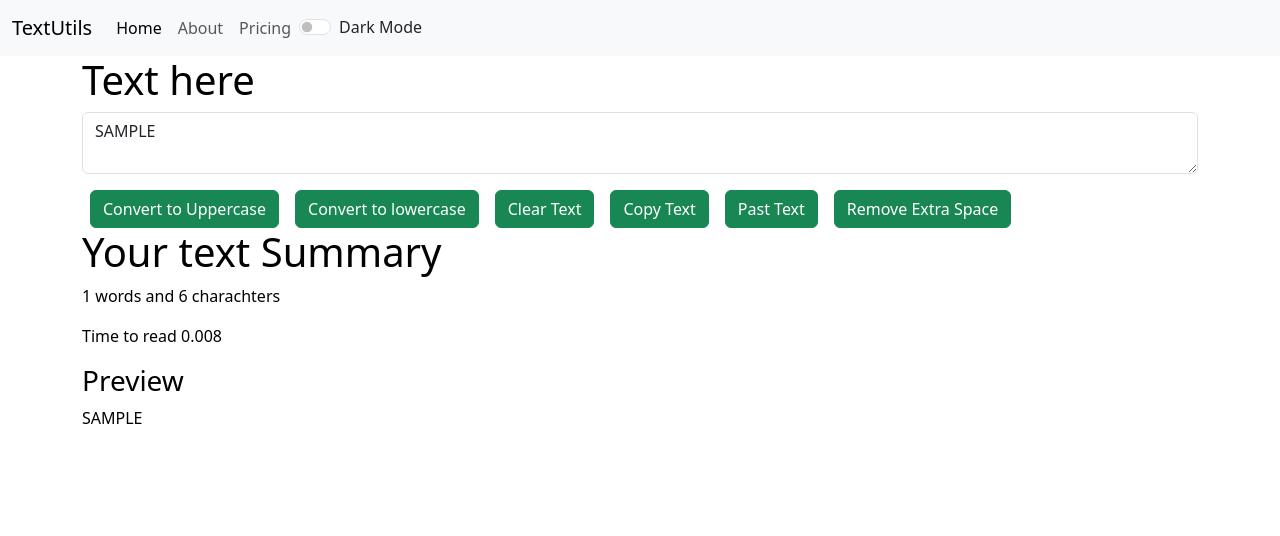
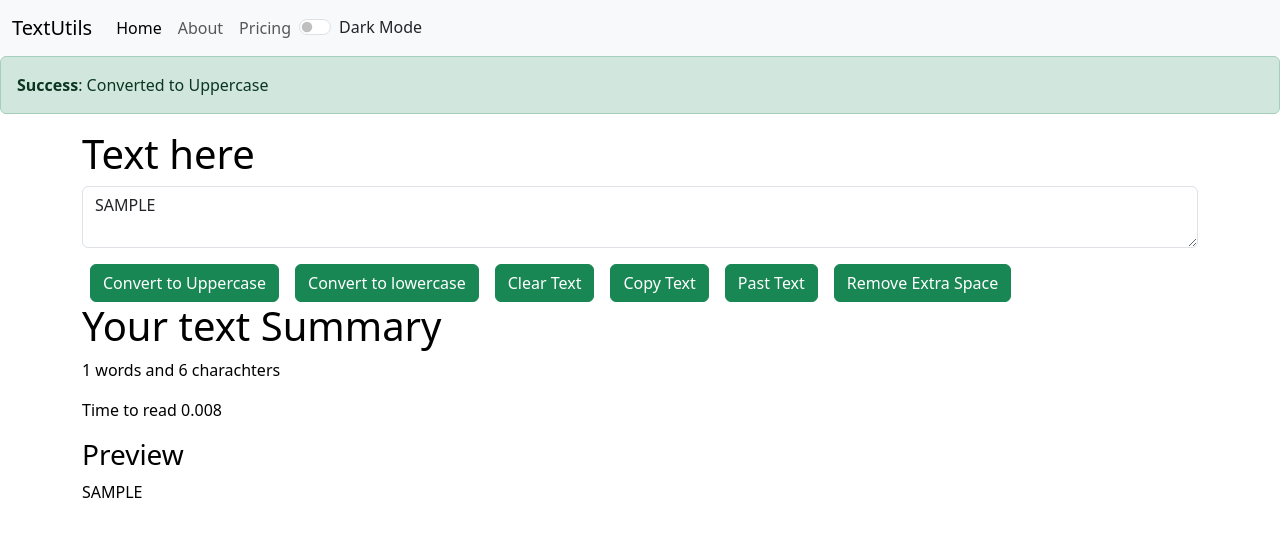
Before and after one commit to Tarunk0201/Text-Utils, a React (Create React App) app: page / in a window 1280 px wide. Both pictures are taken after typing "Sample" into the empty fields and a click on the button "Convert to Uppercase". Shown: the top 536 px of the page. Built offline with nearby package versions, Linux system fonts and the light colour scheme.

Commit message:
Updated feature or bug fix details

```diff
--- a/src/App.js
+++ b/src/App.js
@@ -3,27 +3,39 @@ import React, { useState } from 'react';
 import './App.css';
 import Navbar from './camponent/Navbar';
 import TextForm from './camponent/TextForm';
+import Alert from './camponent/Alert';
 // import About from './camponent/About';
 
 
 function App() {
 
   const [mode, setMode] = useState(`light`);
+  const [alert, setAlert] = useState(null);
+
+  const showAlert = (message, type) =>{
+    setAlert({
+        msg: message,
+        type: type
+    })
+  }
 
   const toggleMode = ()=> {
     if(mode === 'light'){
     setMode('dark');
     document.body.style.backgroundColor = '#3F4F44'
+    showAlert("Dark mode has been enabled", "success")
   } else{
     setMode('light');
     document.body.style.backgroundColor = 'white'
+    showAlert("Light mode has been enabled", "success")
   }
   }
 
   return (
     <>
       <Navbar title="TextUtils" mode={mode} toggleMode={toggleMode} ></Navbar>
-      <TextForm mode={mode}/>
+      <Alert alert={alert} mode={mode}/>
+      <TextForm showAlert={showAlert} mode={mode}/>
       {/* <About/> */}
     </>
   );
--- /dev/null
+++ b/src/camponent/Alert.js
@@ -0,0 +1,19 @@
+import React from "react";
+
+function Alert(props){
+
+    const capital = (word)=>{
+        const lower = word.toLowerCase();
+        return lower.charAt(0).toUpperCase() + lower.slice(1);
+    }
+
+    return(
+        <div style={{color: props.mode==='dark'?'white':'black' }} >
+            {props.alert && (<div className={`alert alert-${props.alert.type} alert-dismissible fade show `} role="alert">
+               <strong>{capital(props.alert.type)}</strong>: {props.alert.msg}
+            </div>)}
+        </div>
+    )
+}
+
+export default Alert
--- a/src/camponent/TextForm.js
+++ b/src/camponent/TextForm.js
@@ -5,17 +5,20 @@ export default function TextForm(props){
         console.log("I am Upper Case");
         let newText = text.toUpperCase();
         setText(newText);
+        props.showAlert("Converted to Uppercase", "success")
     }
     const handleLoClick = () => {
         console.log("I am lower Case");
         let newText = text.toLowerCase();
         setText(newText);
+        props.showAlert("Converted to Lowercase", "success")
     }
 
     const handleClear = () => {
         console.log("I am Clear");
         let newText = "";
         setText(newText);
+        props.showAlert("text cleared", "success")
     }
 
     const handleCopy = () => {
@@ -23,6 +26,7 @@ export default function TextForm(props){
         let typo = document.getElementById("myBox");
         typo.select();
         navigator.clipboard.writeText(typo.value);
+        props.showAlert("Copyed to clipboard", "success")
     }
 
     const handlePaste = () => {
@@ -30,6 +34,7 @@ export default function TextForm(props){
         let typo = document.getElementById("myBox");
         navigator.clipboard.readText().then((text) => {
             typo.value = text;
+            props.showAlert("Pasted from clipboard", "success")
         });
     };
 
@@ -37,6 +42,7 @@ export default function TextForm(props){
         console.log("I am ExtraSpace");
         let newText = text.split(/[ ]+/);
         setText(newText.join(" "));
+        props.showAlert("Extra space has bean removed", "success")
     }
 
 
```
